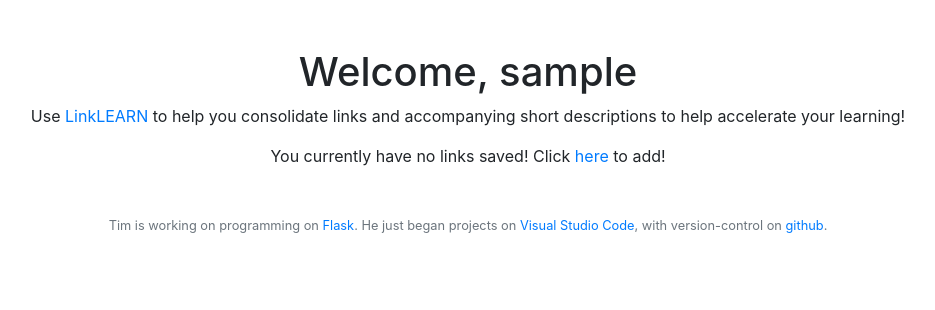
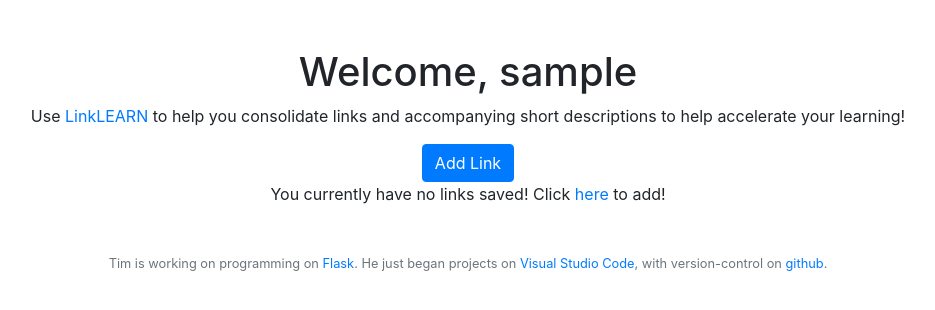
Before and after one commit to swoglord/exploring_flask, a Flask app: page / in a window 1280 px wide. Shown: the part 76-386 px from the top of the page, without its empty margins (172-1107 px from the left). Run offline with Flask 2, Linux system fonts and the light colour scheme; the visitor is signed in with stand-in values (Sample User, id 1); data that the repository does not hold is empty.

Commit message:
Leon requests on register and add buttons

```diff
--- a/templates/index.html
+++ b/templates/index.html
@@ -7,6 +7,13 @@ Home
 {% block main %}
     <h1>Welcome, {{ username }}</h1>
     <p>Use <a href="/">LinkLEARN</a> to help you consolidate links and accompanying short descriptions to help accelerate your learning!</p>
+    <button class="btn btn-primary" id="add">Add Link</button>
+    <script>
+        document.getElementById("add").onclick = function(){
+            window.location.href = "/add"
+        }
+    </script>
+    <br>
     {% for link in user_links if not link.deleted %}
     <div class="form-group" style="margin:20px; display:inline-block">
         <a href={{ link.url }} target="_blank">{{ link.nickname }}</a>
--- a/templates/login.html
+++ b/templates/login.html
@@ -14,4 +14,6 @@
         </div>
         <button class="btn btn-primary" type="submit">Log In</button>
     </form>
+    <br>
+    <p>New to LinkLEARN? Click <a href="/register">here</a> to register!</p>
 {% endblock %}
```
Also changed, not shown: README.md.
